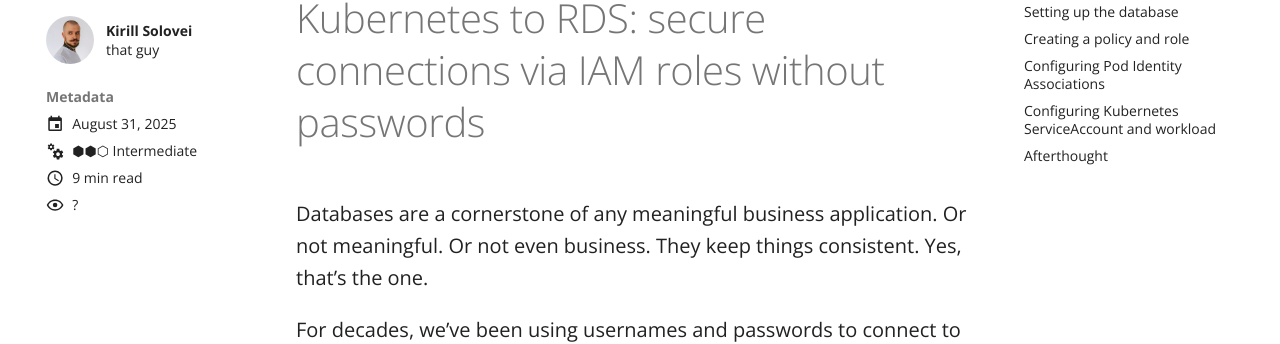
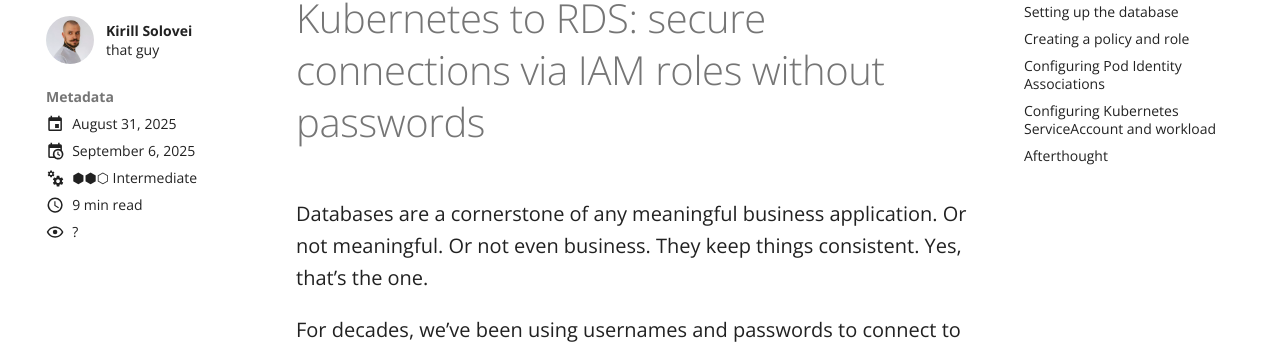
Before and after one commit to hatedabamboo/notes.hatedabamboo.me, an MkDocs documentation site: the page built from docs/posts/kubernetes-to-rds-secure-connections-via-iam-roles-without-passwords.md, in a window 1280 px wide. Shown: the part 202-546 px from the top of the page. Built offline with MkDocs 1.6.1 and Material for MkDocs 9.7.7, drawn with Linux system fonts in a browser that asks for light colours.

Commit message:
update update date

```diff
--- a/docs/posts/kubernetes-to-rds-secure-connections-via-iam-roles-without-passwords.md
+++ b/docs/posts/kubernetes-to-rds-secure-connections-via-iam-roles-without-passwords.md
@@ -3,6 +3,7 @@
   - hatedabamboo
 date:
   created: 2025-08-31
+  updated: 2025-09-06
 slug: kubernetes-to-rds-without-passwords
 tags:
   - aws
```
